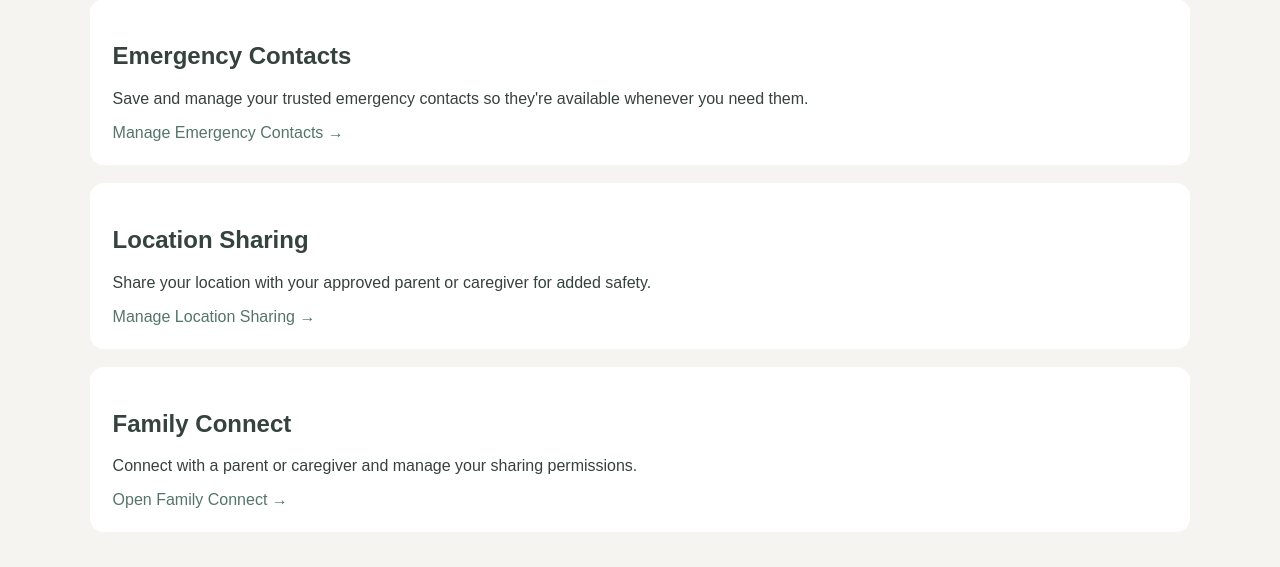
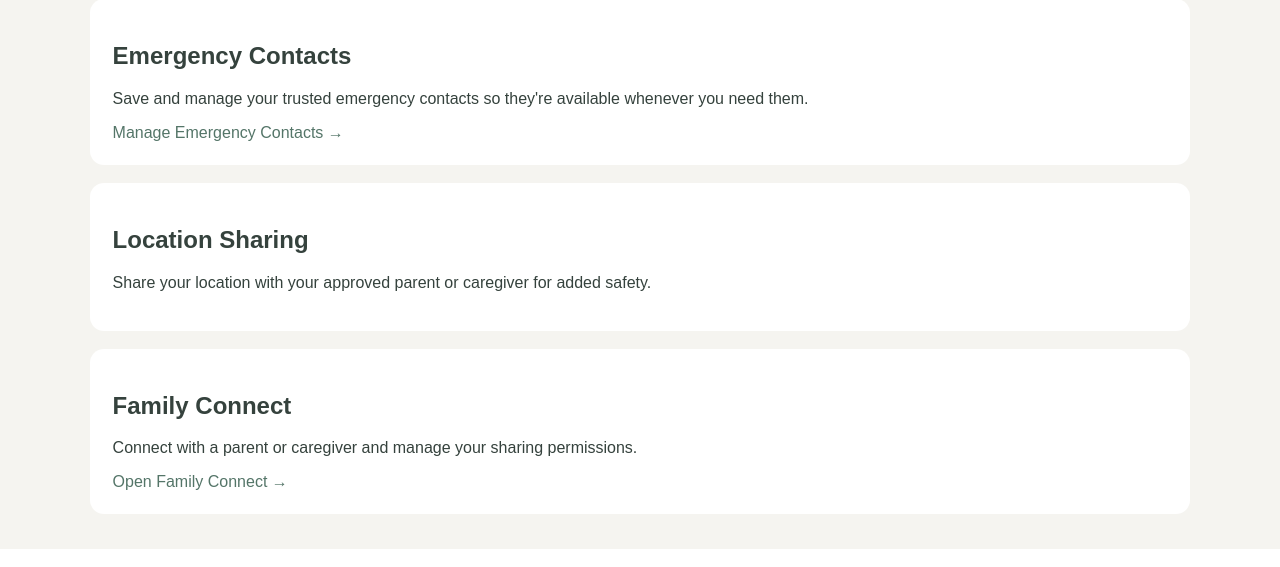
Before and after one commit to kshipraaaaaaa/Sarthi, a Django app: template templates/student/dashboard.html in a window 1280 px wide. Shown: the part 831-1398 px from the top of the page. Run offline with Django 5.2, Linux system fonts and the light colour scheme; the template is opened without the code that fills it, so the values that code supplies are empty.

Commit message:
Remove location sharing link from student dashboard
Removed the link to manage location sharing from the dashboard.

```diff
--- a/templates/student/dashboard.html
+++ b/templates/student/dashboard.html
@@ -145,9 +145,7 @@
     <h2>Location Sharing</h2>
     <p>Share your location with your approved parent or caregiver for added safety.</p>
 
-    <a href="{% url 'location_sharing' %}">
-        Manage Location Sharing →
-    </a>
+
 </section>
     <section class="card" style="margin-top:18px;">
         <h2>Family Connect</h2>
```
